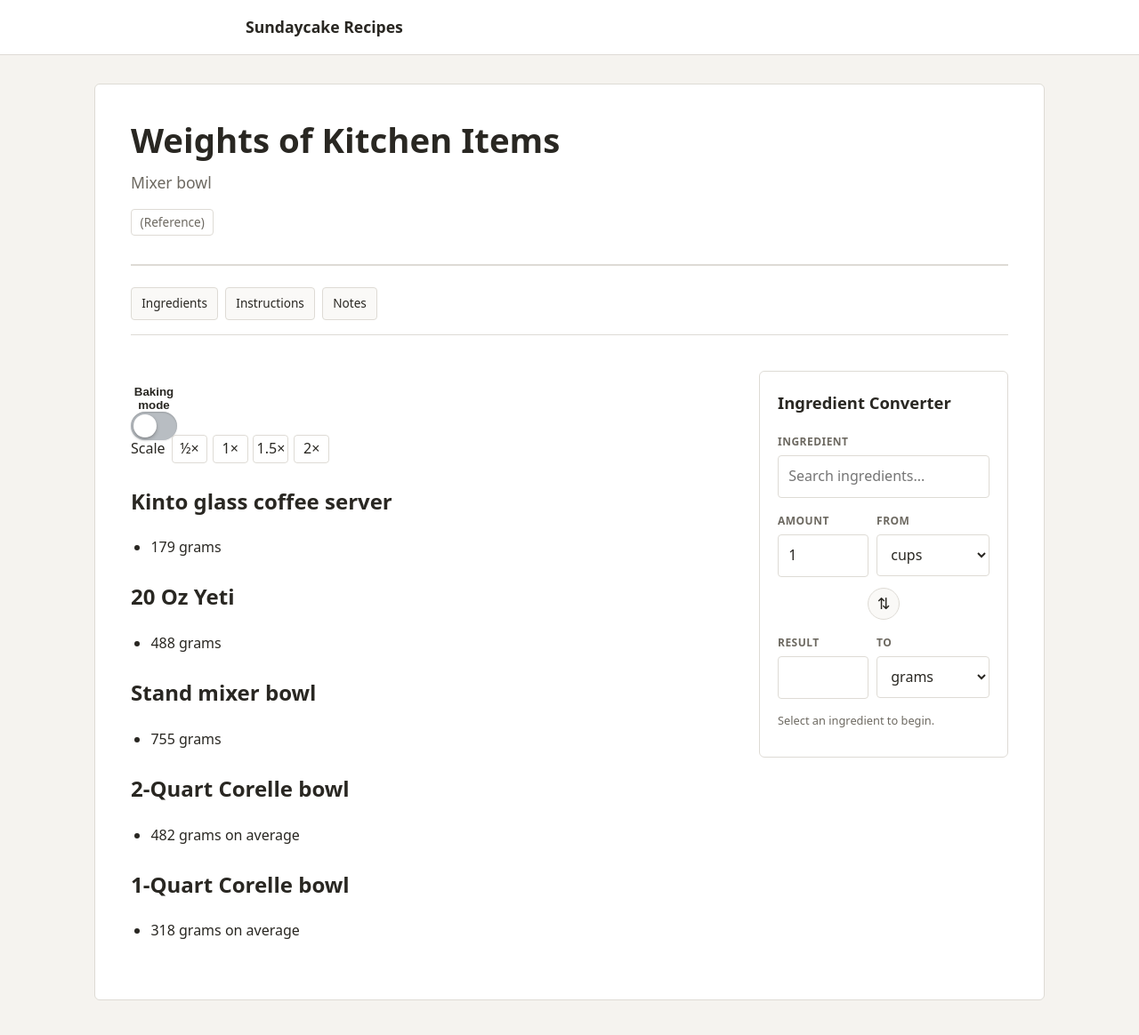
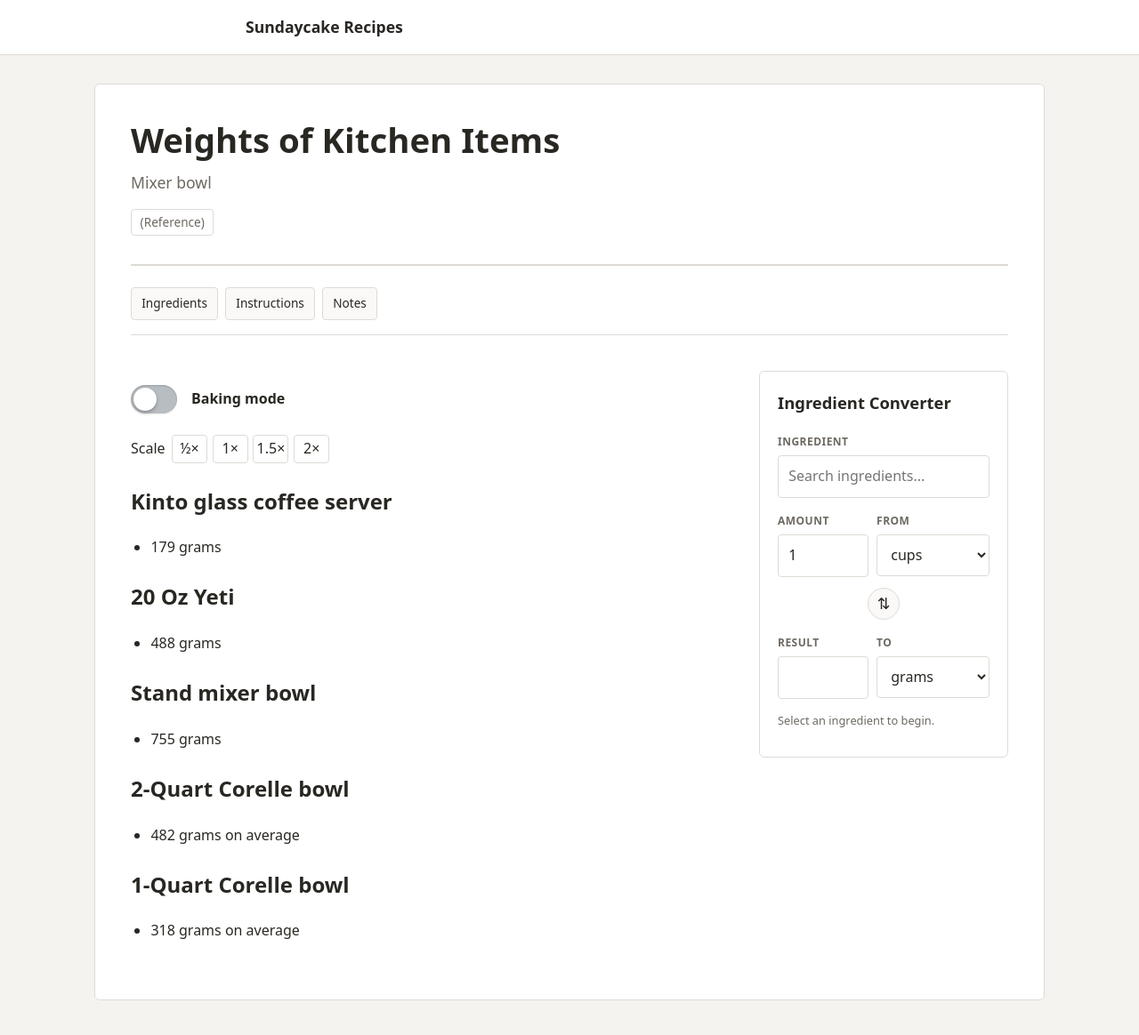
Before and after one commit to sundaycake/recipes, a Jekyll site: the page built from _recipes/-weights-of-kitchen-items.md, in a window 1280 px wide and 1189 px high. Shown: the top 1164 px of the window at 89% size. Built offline with Jekyll 4.4.1, drawn with Linux system fonts in a browser that asks for light colours.

Commit message:
Update recipe.html

```diff
--- a/_layouts/recipe.html
+++ b/_layouts/recipe.html
@@ -115,11 +115,12 @@ layout: default
         aria-pressed="false"
         aria-label="Baking Mode"
       >
-          <span class="baking-mode-label">Baking mode</span>
         <span class="baking-mode-toggle-track">
           <span class="baking-mode-toggle-knob"></span>
         </span>
       </button>
+      <span class="baking-mode-label">Baking mode</span>
+      <span class="baking-mode-status"></span>
     </div>
 
       <div
```
Lines whose indentation alone changed are shown as unchanged.
